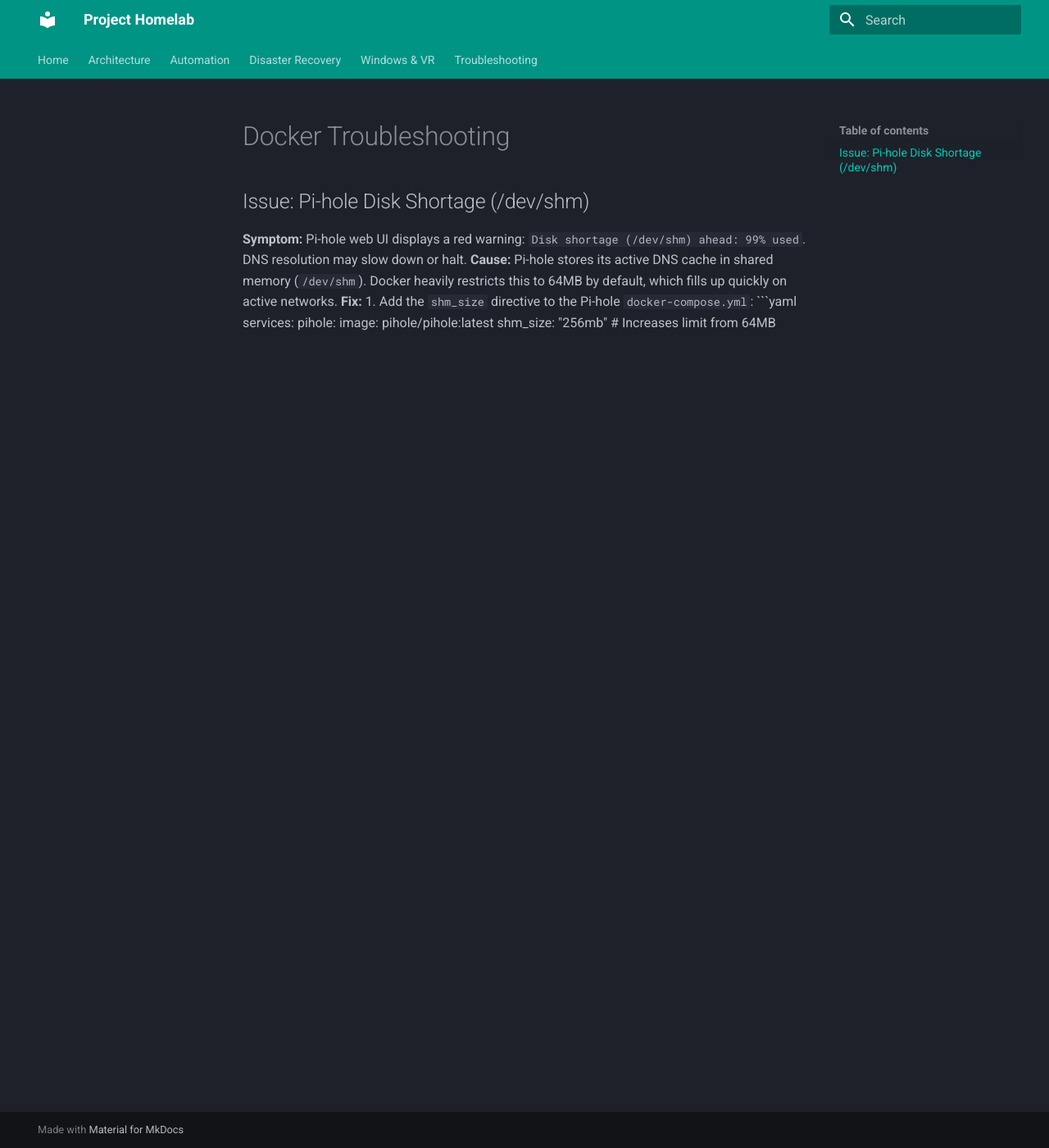
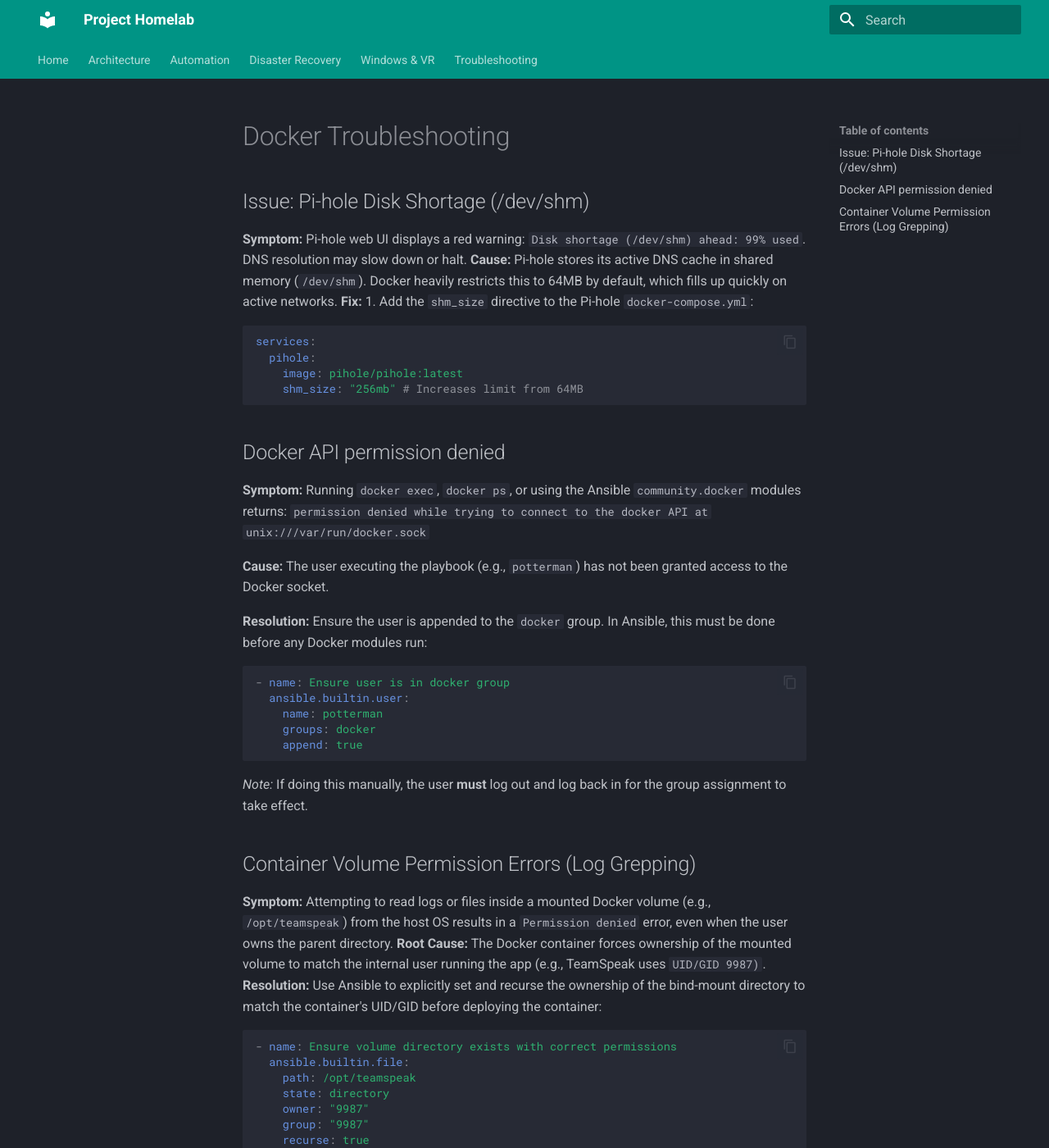
Before and after one commit to POTTERMAN1/homelab, an MkDocs documentation site: the page built from docs/troubleshooting/docker.md, in a window 1280 px wide and 1400 px high. Shown: the whole window at 82% size. Built offline with MkDocs 1.6.1 and Material for MkDocs 9.7.7, drawn with Linux system fonts in a browser that asks for light colours; some of the changed text lies outside the part shown.

Commit message:
docs: updates

````diff
--- a/docs/troubleshooting/docker.md
+++ b/docs/troubleshooting/docker.md
@@ -9,3 +9,39 @@
   pihole:
     image: pihole/pihole:latest
     shm_size: "256mb" # Increases limit from 64MB
+```
+## Docker API permission denied
+**Symptom:**
+Running `docker exec`, `docker ps`, or using the Ansible `community.docker` modules returns:
+`permission denied while trying to connect to the docker API at unix:///var/run/docker.sock`
+
+**Cause:**
+The user executing the playbook (e.g., `potterman`) has not been granted access to the Docker socket.
+
+**Resolution:**
+Ensure the user is appended to the `docker` group. In Ansible, this must be done before any Docker modules run:
+```yaml
+- name: Ensure user is in docker group
+  ansible.builtin.user:
+    name: potterman
+    groups: docker
+    append: true
+```
+
+*Note:* If doing this manually, the user **must** log out and log back in for the group assignment to take effect.
+
+## Container Volume Permission Errors (Log Grepping)
+**Symptom:** Attempting to read logs or files inside a mounted Docker volume (e.g., `/opt/teamspeak`) from the host OS results in a `Permission denied` error, even when the user owns the parent directory.
+**Root Cause:** The Docker container forces ownership of the mounted volume to match the internal user running the app (e.g., TeamSpeak uses `UID/GID 9987)`.
+**Resolution:** Use Ansible to explicitly set and recurse the ownership of the bind-mount directory to match the container's UID/GID before deploying the container:
+```yaml
+- name: Ensure volume directory exists with correct permissions
+  ansible.builtin.file:
+    path: /opt/teamspeak
+    state: directory
+    owner: "9987"
+    group: "9987"
+    recurse: true
+```
+
+If you need to read the files from the host CLI later, you must use `sudo`.
````
Also changed, not shown: docs/troubleshooting/ansible.md (+30 -0 lines), docs/troubleshooting/network.md (+14 -0 lines).
